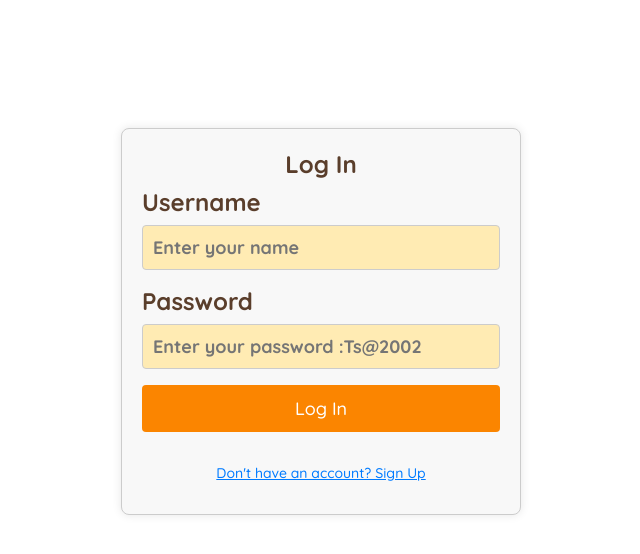
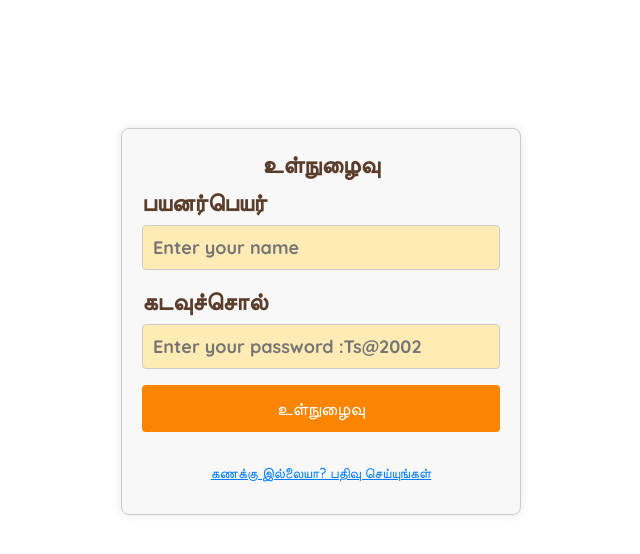
Before and after one commit to mr-Thamariaselvam/Traval-List, a React (Create React App) app: page / in a window 1280 px wide. Shown: the top 554 px of the page, without its empty margins (319-959 px from the left). Built offline with nearby package versions, Linux system fonts and the light colour scheme.

Commit message:
added i18n

```diff
--- a/package.json
+++ b/package.json
@@ -12,8 +12,11 @@
     "@testing-library/jest-dom": "^5.17.0",
     "@testing-library/react": "^13.4.0",
     "@testing-library/user-event": "^13.5.0",
+    "i18next": "^23.8.2",
+    "i18next-browser-languagedetector": "^7.2.0",
     "react": "^18.2.0",
     "react-dom": "^18.2.0",
+    "react-i18next": "^14.0.1",
     "react-router-dom": "^6.21.3",
     "react-scripts": "5.0.1",
     "styled-components": "^6.1.8",
--- /dev/null
+++ b/src/i18n/index.js
@@ -0,0 +1,34 @@
+import i18n, { t } from "i18next";
+import { initReactI18next } from "react-i18next";
+import LanguageDetector from "i18next-browser-languagedetector";
+
+import English from "./locales/en.json";
+import Tamil from "./locales/enTamil.json";
+
+const strings = (key, defaultValue, options) => {
+  return t(key, defaultValue, options);
+};
+
+i18n
+  // detect user language
+  // learn more: https://github.com/i18next/i18next-browser-languageDetector
+  .use(LanguageDetector)
+  // pass the i18n instance to react-i18next.
+  .use(initReactI18next)
+  // init i18next
+  // for all options read: https://www.i18next.com/overview/configuration-options
+  .init({
+    debug: true,
+    fallbackLng: "enTamil",
+    interpolation: {
+      escapeValue: false, // not needed for react as it escapes by default
+    },
+    resources: {
+      en: { translation: English },
+      enTamil: { translation: Tamil },
+    },
+  });
+
+export default i18n;
+
+export { strings };
--- /dev/null
+++ b/src/i18n/locales/en.json
@@ -0,0 +1,4 @@
+{
+  "title": "ISM",
+  "Welcome": "Welcome {{name}}"
+}
--- /dev/null
+++ b/src/i18n/locales/enTamil.json
@@ -0,0 +1,13 @@
+{
+  "title": "Tamil TL",
+  "Welcome": "வருக{{name}}",
+  "LogIn": "உள்நுழைவு",
+  "SignUp": "பதிவுசெய்தல்",
+  "Username": "பயனர்பெயர்",
+  "Password": "கடவுச்சொல்",
+  "Confirm Password": " கடவுச்சொல்லை உறுதிப்படுத்துக",
+  "Email": "மின்னஞ்சல்",
+  "Phone Number": "தொலைபேசி எண்",
+  "Don't have an account? Sign Up": "கணக்கு இல்லையா? பதிவு செய்யுங்கள்",
+  "Already have an account? Log In": "ஏற்கனவே ஒரு கணக்கு உள்ளதா? உள்நுழைக"
+}
--- a/src/pages/authentication/auth.js
+++ b/src/pages/authentication/auth.js
@@ -3,7 +3,7 @@ import { useNavigate } from "react-router-dom";
 import "./auth.css";
 import { validateInput } from "../../utils/validation";
 import usersData from "../../data/user.json";
-
+import { strings } from "../../i18n";
 function Auth({ onLogin }) {
   const navigate = useNavigate();
   const [isSignup, setIsSignup] = useState(false);
@@ -91,11 +91,13 @@ function Auth({ onLogin }) {
 
   return (
     <div className="auth-container">
-      <div className="header">{isSignup ? "Sign Up" : "Log In"}</div>
+      <div className="header">
+        {isSignup ? strings("SignUp") : strings("LogIn")}
+      </div>
 
       <form onSubmit={handleSubmit} className="auth-form">
         <label htmlFor="username" className="form-label">
-          Username
+          {strings("Username")}
         </label>
         <input
           type="text"
@@ -106,7 +108,7 @@ function Auth({ onLogin }) {
           className="form-input"
         />
         <label htmlFor="password" className="form-label">
-          Password
+          {strings("Password")}
         </label>
         <input
           type="password"
@@ -120,7 +122,7 @@ function Auth({ onLogin }) {
         {isSignup && (
           <div className="auth-form">
             <label htmlFor="confirmPassword" className="form-label">
-              Confirm Password
+              {strings("Confirm Password")}
             </label>
             <input
               type="password"
@@ -131,7 +133,7 @@ function Auth({ onLogin }) {
               className="form-input"
             />
             <label htmlFor="email" className="form-label">
-              Email
+              {strings("Email")}
             </label>
             <input
               type="text"
@@ -142,7 +144,7 @@ function Auth({ onLogin }) {
               className="form-input"
             />
             <label htmlFor="phoneNumber" className="form-label">
-              Phone Number
+              {strings("Phone Number")}
             </label>
             <input
               type="text"
@@ -156,7 +158,7 @@ function Auth({ onLogin }) {
         )}
 
         <button type="submit" className="submit-btn">
-          {isSignup ? "Sign Up" : "Log In"}
+          {isSignup ? strings("SignUp") : strings("LogIn")}
         </button>
 
         {error && <p className="error-msg">{error}</p>}
@@ -168,8 +170,8 @@ function Auth({ onLogin }) {
           className="toggle-btn"
         >
           {isSignup
-            ? "Already have an account? Log In"
-            : "Don't have an account? Sign Up"}
+            ? strings("Already have an account? Log In")
+            : strings("Don't have an account? Sign Up")}
         </button>
       </div>
     </div>
```
Also changed, not shown: 1 other file (tests, documents, lock files or other folders).
